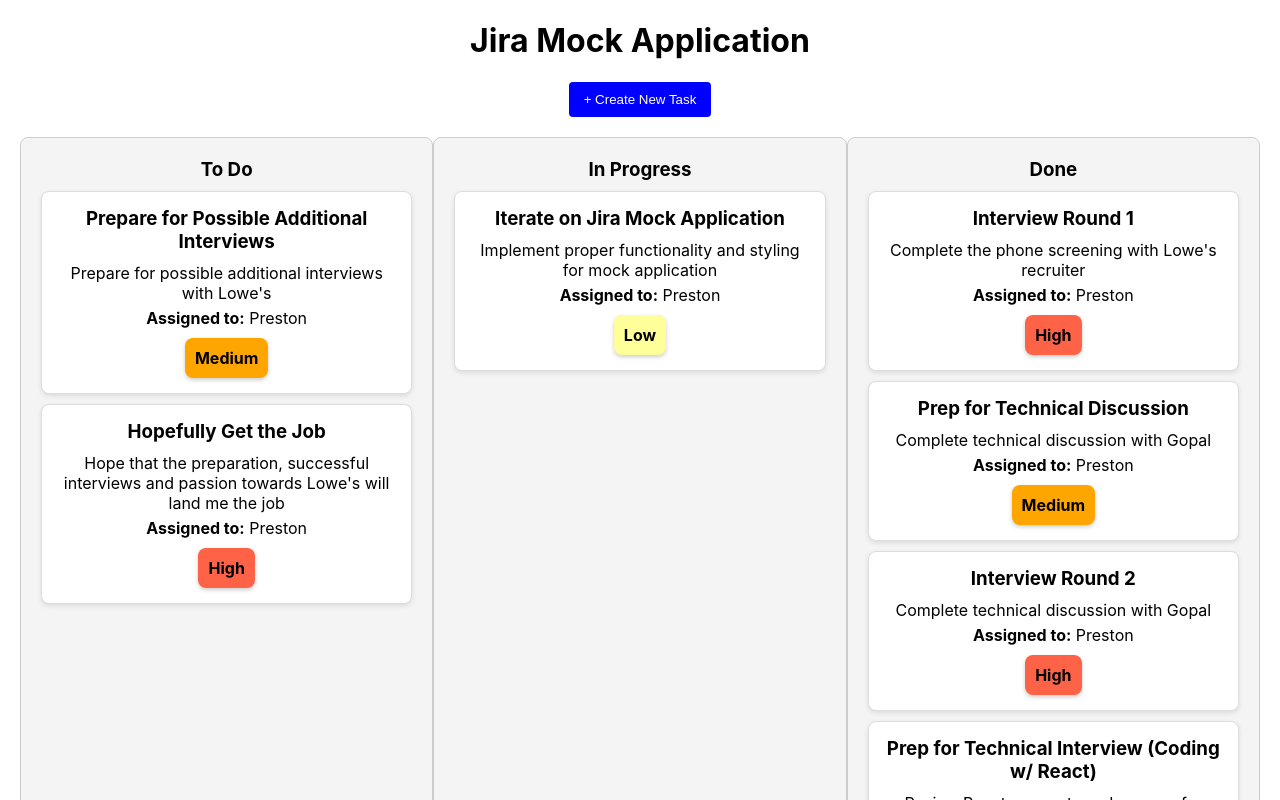
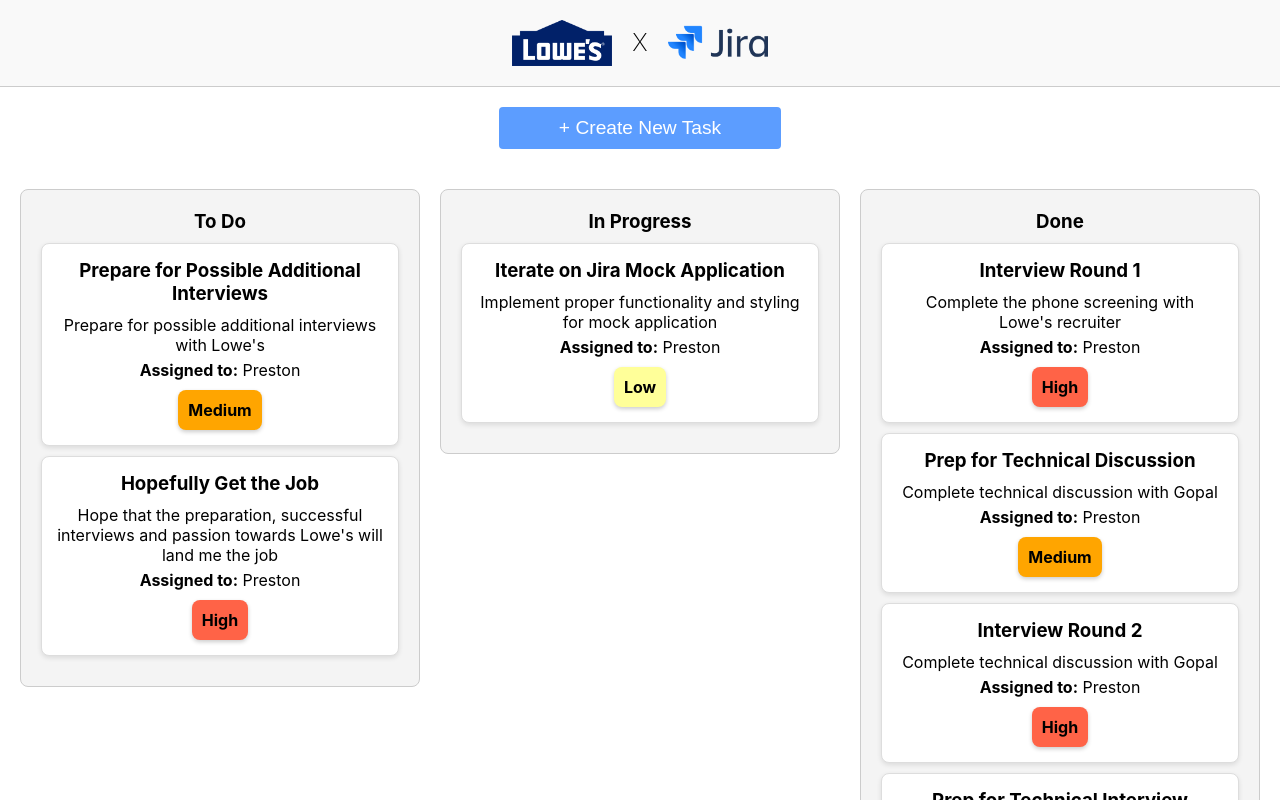
Before and after one commit to PrestonColdwell/lowes-jira-app, a React (Create React App) app: page / in a window 1280 px wide. Shown: the top 800 px of the page. Built offline with nearby package versions, Linux system fonts and the light colour scheme.

Commit message:
styling changes

```diff
--- a/src/App.css
+++ b/src/App.css
@@ -1,11 +1,33 @@
 .App {
   text-align: center;
+  max-width: 2000px;
+  margin: 0 auto;
+  overflow: hidden;
+}
+
+.header {
+  width: 100%;
+  background-color: #f9f9f9;
+  border-bottom: 1px solid #ccc;
+  padding: 20px 0px;
+  display: flex;
+  flex-direction: row;
+  gap: 20px;
+  align-items: center;
+  justify-content: center;
+  margin-bottom: 20px;
+}
+
+.header h2 {
+  margin: 0;
+  font-weight: 200;
 }
 
 .board {
   display: flex;
   justify-content: space-around;
   margin: 20px;
+  gap: 20px;
 }
 
 .column {
--- a/src/App.js
+++ b/src/App.js
@@ -2,6 +2,7 @@ import React, { useState } from "react";
 import Column from "./Column";
 import TaskFormModal from "./TaskFormModal";
 import "./App.css";
+import Button from "./Button";
 
 const initialTasks = [
   {
@@ -109,10 +110,26 @@ function App() {
   return (
     <div className="App">
       <div className={`content ${isModalOpen ? "blur-background" : ""}`}>
-        <h1>Jira Mock Application</h1>
-        <button onClick={openCreateTaskModal} className="create-task-btn">
-          + Create New Task
-        </button>
+        <div className="header">
+          <img
+            src="/lowes-logo.png"
+            alt="Lowes Logo"
+            style={{ width: "100px" }}
+          />
+          <h2>X</h2>
+          <img
+            src="/jira-logo.png"
+            alt="Jira Logo"
+            style={{ width: "100px" }}
+          />
+        </div>
+        <Button
+          label="+ Create New Task"
+          color="default"
+          type="button"
+          onClick={openCreateTaskModal}
+          style={{ padding: "10px 60px", marginBottom: "20px", fontSize: "1.2rem" }}
+        />
         <div className="board">
           {statuses.map((status) => (
             <Column
--- a/src/Button.js
+++ b/src/Button.js
@@ -1,9 +1,14 @@
 import React from 'react';
 import './Button.css';
 
-const Button = ({ label, onClick, color = 'default', type = 'button' }) => {
+const Button = ({ label, onClick, color = 'default', type = 'button', style = {} }) => {
   return (
-    <button className={`custom-button ${color}`} onClick={onClick} type={type}>
+    <button
+      className={`custom-button ${color}`}
+      onClick={onClick}
+      type={type}
+      style={style}
+    >
       {label}
     </button>
   );
--- a/src/Column.css
+++ b/src/Column.css
@@ -3,4 +3,5 @@
   padding: 20px;
   border-radius: 8px;
   width: 30%;
+  height: fit-content;
 }
```
